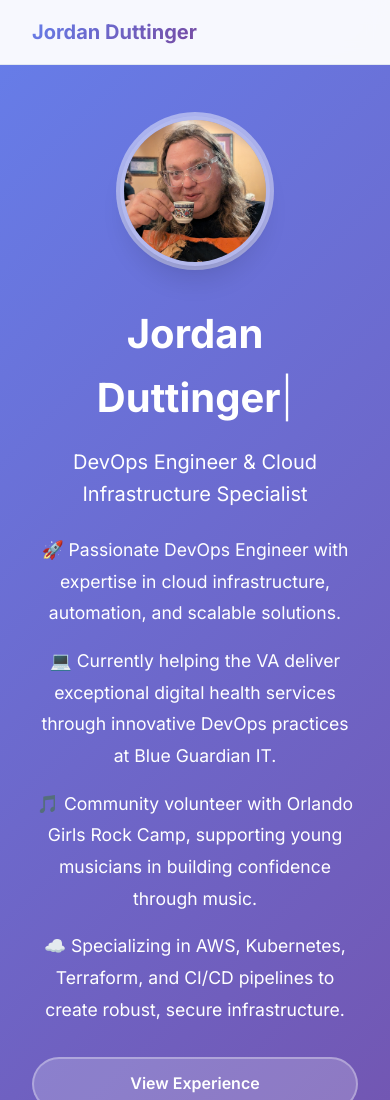
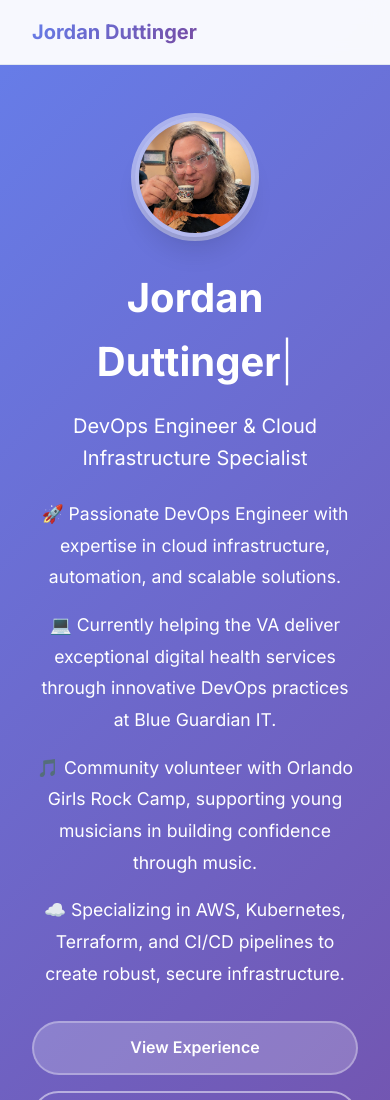
Before and after one commit to CloudCassette/portfolio, a website: page index.html in a window 390 px wide. Shown: the top 1100 px of the page. Drawn offline with Linux system fonts and the light colour scheme.

Commit message:
Enhanced mobile profile photo alignment fixes - Use absolute positioning with transform for perfect centering

```diff
--- a/styles.css
+++ b/styles.css
@@ -860,17 +860,31 @@
     .profile-photo {
         width: 158px; /* 150px + 8px border */
         height: 158px;
+        margin: 0 auto 2rem auto;
+        position: relative;
+        display: flex;
+        justify-content: center;
+        align-items: center;
     }
 
     .profile-img {
         width: 150px;
         height: 150px;
+        position: absolute;
+        top: 50%;
+        left: 50%;
+        transform: translate(-50%, -50%);
     }
 
     .profile-photo::before {
         width: 150px;
         height: 150px;
         font-size: 3rem;
+        position: absolute;
+        top: 50%;
+        left: 50%;
+        transform: translate(-50%, -50%);
+        margin: 0;
     }
 
     .timeline-item {
@@ -926,6 +940,24 @@
     .floating-card {
         padding: 1rem;
     }
+
+    /* Extra mobile-specific profile photo fixes */
+    .profile-photo {
+        width: 130px !important;
+        height: 130px !important;
+        margin: 0 auto 1.5rem auto !important;
+    }
+
+    .profile-img {
+        width: 120px !important;
+        height: 120px !important;
+    }
+
+    .profile-photo::before {
+        width: 120px !important;
+        height: 120px !important;
+        font-size: 2.5rem !important;
+    }
 }
 
 /* Scroll Animations */
```
